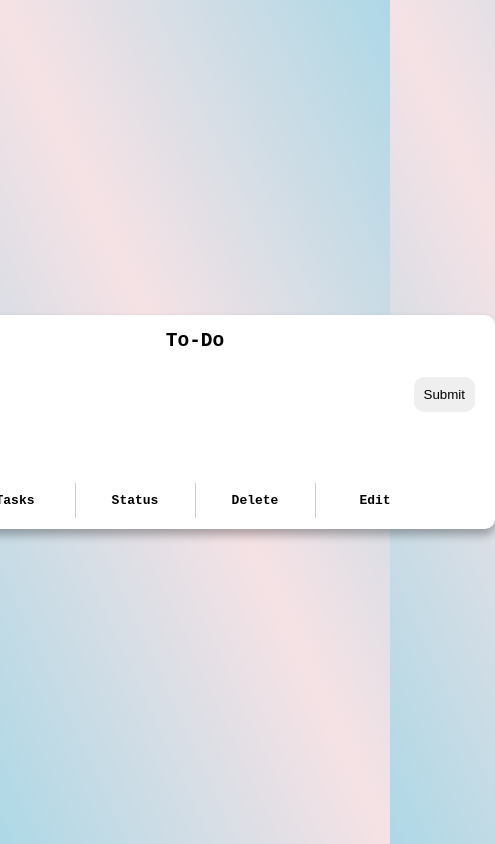
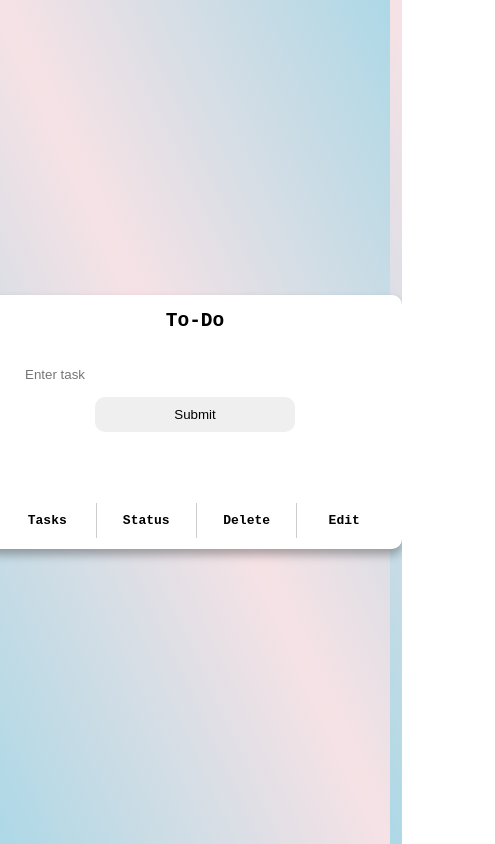
Before and after one commit to RidwanAdebosin/Todo-App-Vue, a Vue app: page / in a window 390 px wide. Shown: the whole page, 495 px wide, since content can reach past the window. Built offline with nearby package versions, Linux system fonts and the light colour scheme.

Commit message:
Responsiveness

```diff
--- a/src/style.css
+++ b/src/style.css
@@ -20,7 +20,8 @@ body {
     rgb(246, 226, 229),
     lightblue
   );
-  min-height: 100vh;
+  height: 100vh;
+  width: 100%;
   display: flex;
   justify-content: center;
   align-items: center;
@@ -65,8 +66,6 @@ body {
   padding: 10px;
   border-radius: 10px;
   border: none;
-
-  /* background-color: rgb(239, 220, 213); */
 }
 
 .btn:hover {
@@ -103,3 +102,20 @@ td {
 .pointer {
   cursor: pointer;
 }
+
+@media (max-width: 800px) {
+  .container {
+    width: 414px;
+  }
+
+  .input {
+    display: grid;
+    inline-size: 400px;
+    gap: 5px;
+  }
+
+  .btn {
+    inline-size: 200px;
+    margin: 0 auto;
+  }
+}
```
